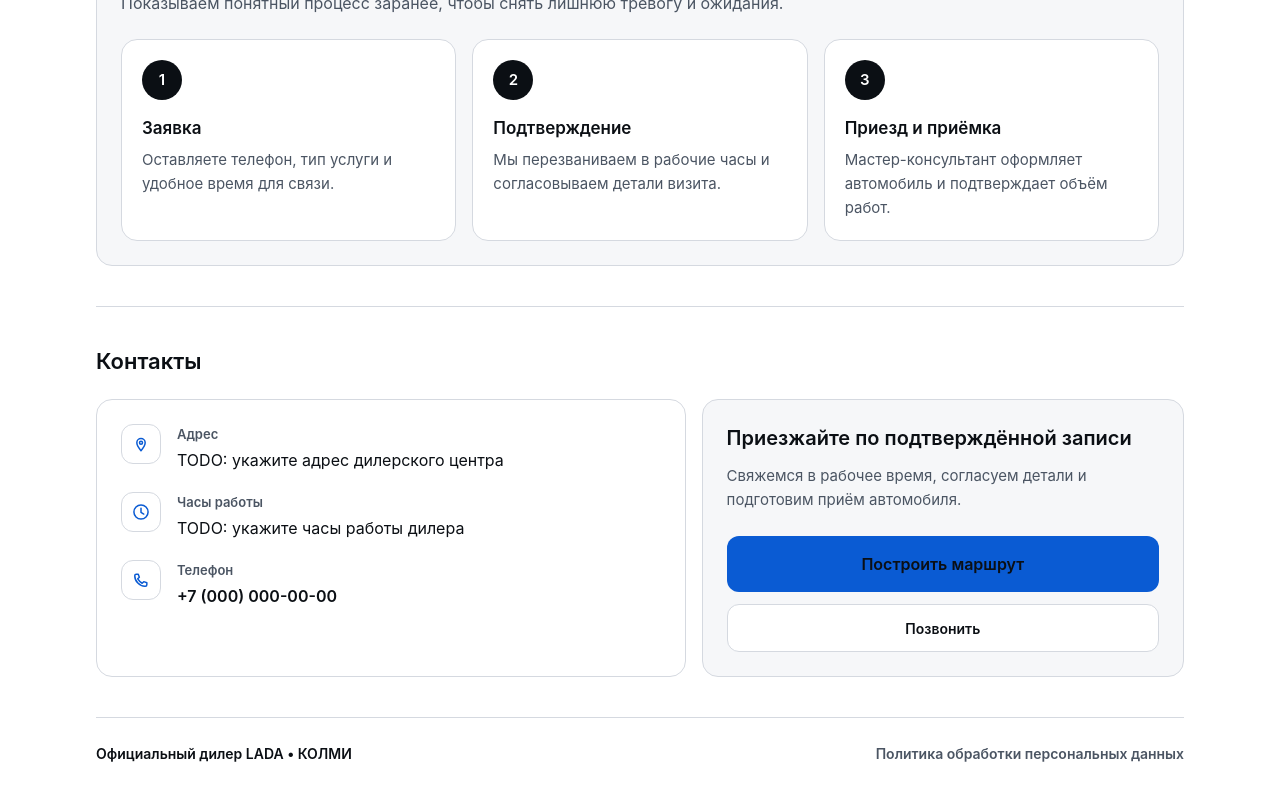
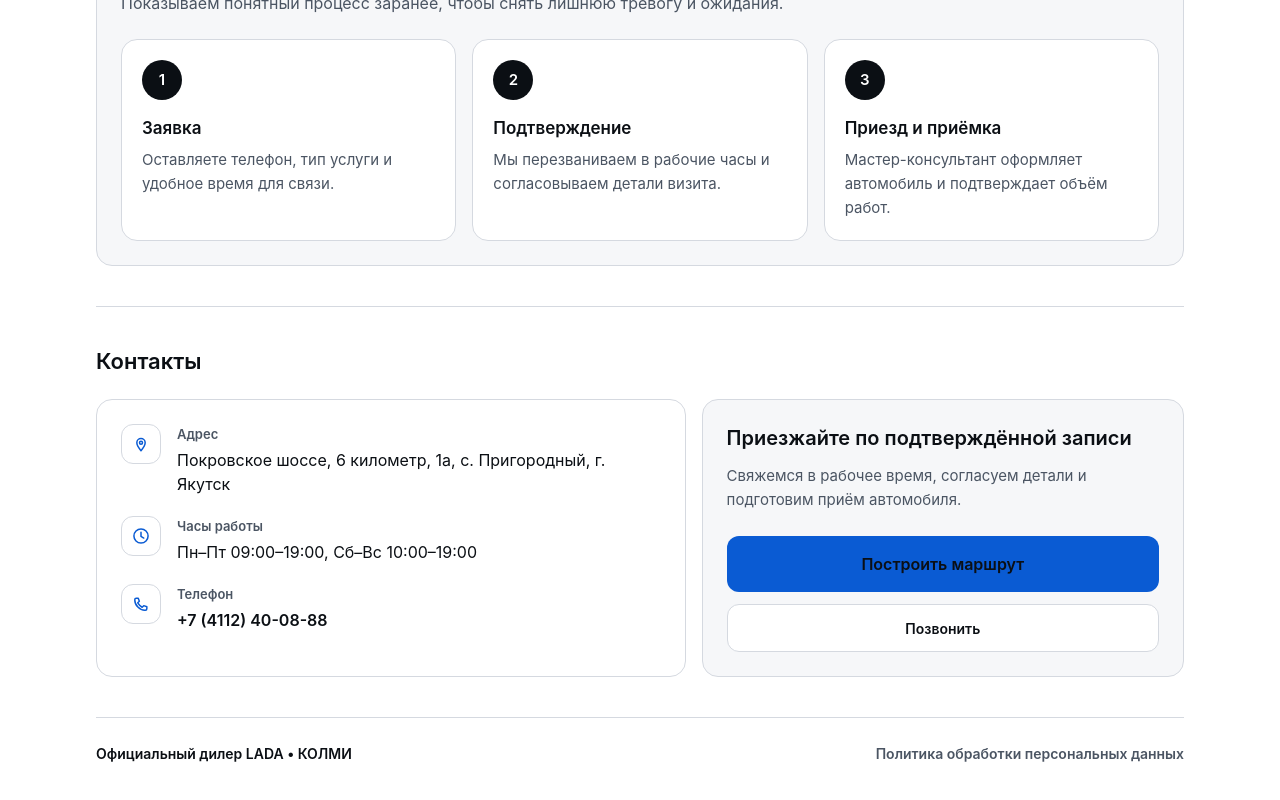
Before and after one commit to oleeoleee/kolmistolanding, a Next.js app in the folder frontend/: page / in a window 1280 px wide. Shown: the part 1711-2511 px from the top of the page. Built offline with nearby package versions, Linux system fonts and the light colour scheme.

Commit message:
chore: update dealer contact details and route link

```diff
--- a/frontend/src/app/site-content.ts
+++ b/frontend/src/app/site-content.ts
@@ -9,18 +9,18 @@ export const dealerProfile = {
   heroDescription:
     "ТО, ремонт и диагностика у официального дилера. Перезвоним и подтвердим удобное время в рабочие часы.",
   // TODO: replace with the actual dealership phone number before publishing.
-  phoneDisplay: "+7 (000) 000-00-00",
+  phoneDisplay: "+7 (4112) 40-08-88",
   // TODO: replace with the actual dealership phone number before publishing.
-  phoneHref: "tel:+70000000000",
+  phoneHref: "tel:+74112400888",
   // TODO: replace with the actual dealership address before publishing.
-  address: "TODO: укажите адрес дилерского центра",
+  address: "Покровское шоссе, 6 километр, 1а, с. Пригородный, г. Якутск",
   // TODO: replace with the actual work schedule before publishing.
-  workHours: ["TODO: укажите часы работы дилера"],
+  workHours: ["Пн–Пт 09:00–19:00, Сб–Вс 10:00–19:00"],
   // TODO: replace with the actual route link before publishing.
-  routeHref: "https://yandex.ru/maps/",
+  routeHref: "https://2gis.ru/yakutsk/firm/70000001018554877",
   policyHref: "/privacy",
   // TODO: connect a real form endpoint or CRM/n8n webhook before publishing.
-  formEndpoint: "",
+  formEndpoint: "https://bot.shukland.xyz/webhook/kolmi-service-booking",
   requisites: null as string | null,
 };
 
```
